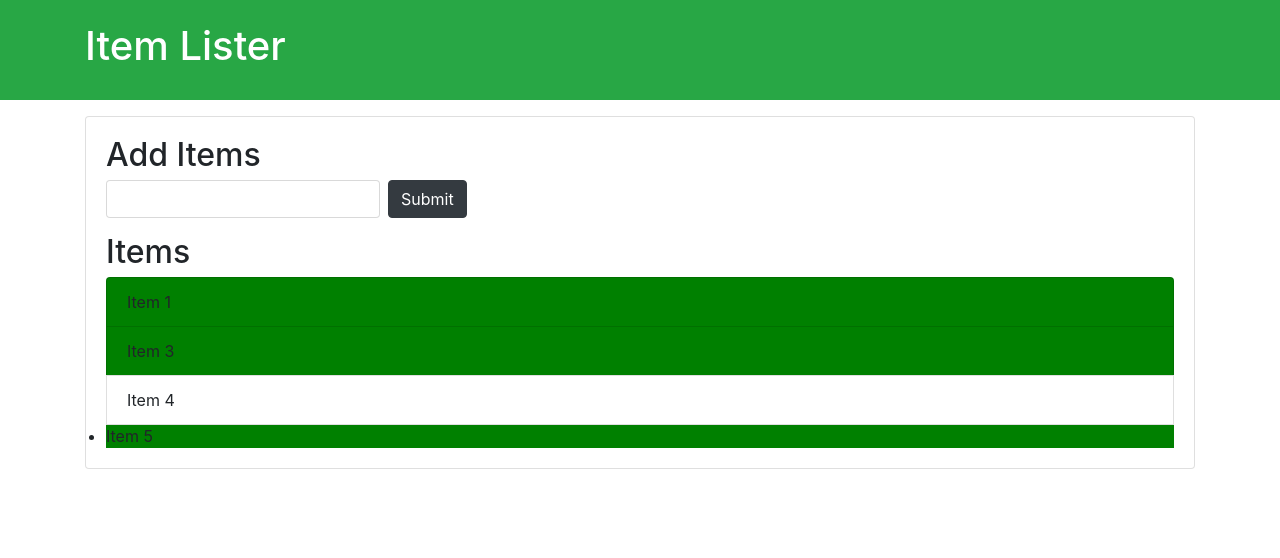
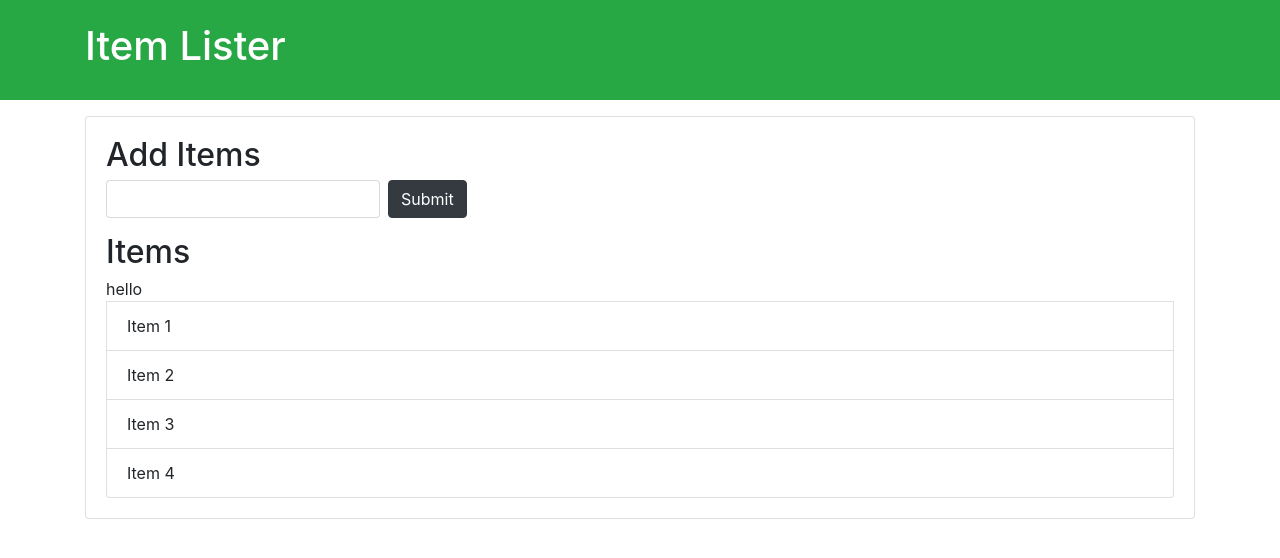
Before and after one commit to Infinite00loop/GitStart, a plain HTML site: page index.html in a window 1280 px wide. Drawn offline with nearby package versions, Linux system fonts and the light colour scheme.

Commit message:
creating node and modifying dom

```diff
--- a/dom.js
+++ b/dom.js
@@ -29,15 +29,43 @@
 // var xyz=document.getElementsByTagName('li');
 // xyz[4].style.fontWeight='bold';
 
-var item=document.querySelector('.list-group-item:nth-child(2)');
-item.style.color='green';
-var item1=document.querySelector('.list-group-item:nth-child(2)');
-item1.style.display='none';
+// var item=document.querySelector('.list-group-item:nth-child(2)');
+// item.style.color='green';
+// var item1=document.querySelector('.list-group-item:nth-child(2)');
+// item1.style.display='none';
 
-var item2=document.querySelectorAll('.list-group-item');
-item2[1].style.color='green';
+// var item2=document.querySelectorAll('.list-group-item');
+// item2[1].style.color='green';
 
-var odd=document.querySelectorAll('li:nth-child(odd)');
-for(var i=0;i<odd.length;i++){
-    odd[i].style.backgroundColor='green';
-}
+// var odd=document.querySelectorAll('li:nth-child(odd)');
+// for(var i=0;i<odd.length;i++){
+//     odd[i].style.backgroundColor='green';
+// }
+
+var item=document.querySelector('#items');
+console.log(item.parentNode.parentElement.parentElement);
+console.log(item.childNodes);
+console.log(item.children);
+console.log(item.firstElementChild);
+console.log(item.lastElementChild);
+console.log(item.firstChild);
+console.log(item.lastChild);
+console.log(item.nextSibling);
+console.log(item.nextElementSibling);
+console.log(item.previousSibling);
+console.log(item.previousElementSibling);
+var newDiv=document.createElement('div');
+newDiv.className='hello';
+newDiv.id='hola';
+newDiv.setAttribute('title','hello world');
+var text=document.createTextNode('hello');
+newDiv.appendChild(text);
+console.log(newDiv);
+var container=document.querySelector('header .container');
+var h1=document.querySelector('header h1');
+
+container.insertBefore(newDiv,h1);
+
+var item1=document.querySelector('.list-group-item');
+
+item.insertBefore(newDiv,item1);
--- a/index.html
+++ b/index.html
@@ -26,7 +26,7 @@
           <li class="list-group-item">Item 2</li>
           <li class="list-group-item">Item 3</li>
           <li class="list-group-item">Item 4</li>
-          <li>Item 5</li>
+
         </ul>
        </div>
       </div>
```
